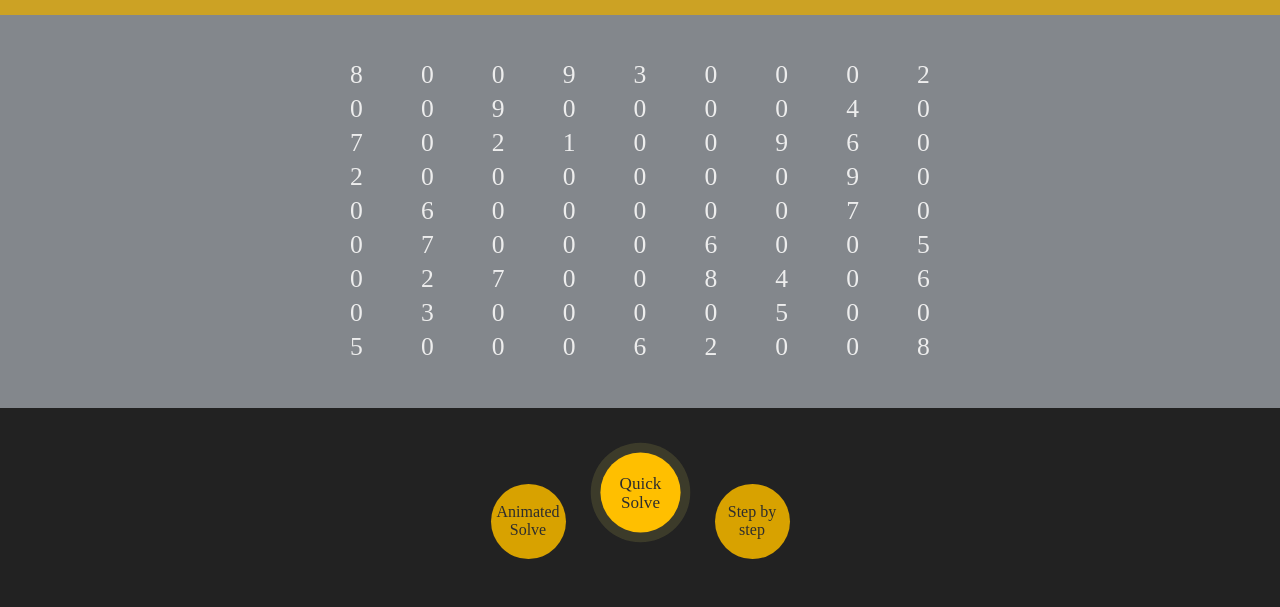
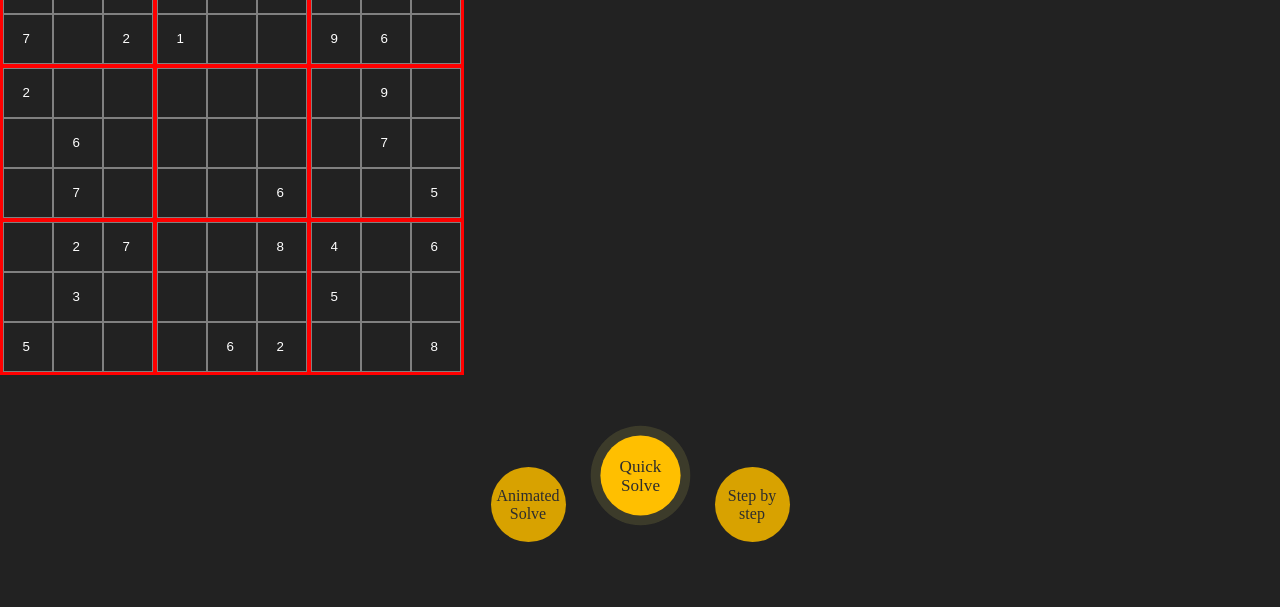
Before and after one commit to gruskal/SudokuSolver, a React app: page / in a window 1280 px wide. Shown: the part 193-800 px from the top of the page. Built offline with nearby package versions, Linux system fonts and the light colour scheme.

Commit message:
[ui] Basic board

```diff
--- a/src/components/CellInputField.js
+++ b/src/components/CellInputField.js
@@ -4,11 +4,18 @@ import styled from "styled-components"
 /* Styles */
 const StyledInput = styled(({
     name,
+    disabled,
     ...rest
 }) => (
-    <input size={1} max={9} min={0} type="number" {...rest} />
+    <input size={1} max={9} min={1} type="number" {...rest} disabled={disabled}/>
 ))`
+    background-color: transparent;
+    color: white;
+    border: none;
+    box-shadow: none;
+    outline: none;
     width: 15px;
+    margin: auto;
     -moz-appearance:textfield;
 
     ::-webkit-inner-spin-button {
@@ -20,41 +27,43 @@ const StyledInput = styled(({
 /* Component */
 const CellInputField = ({
     value,
-    onChange
+    onChange,
+    disabled,
+    ...rest
 }) => {
     const handleChange = (event) => {
         let {
             target
         } = event;
-        if(target.value.length > 1) {
+        if(target.value === 0) {
+            target.value = "";
+        } else if(target.value.length > 1) {
             target.value = target.value.substr(0,1);
         }
         if(onChange) {
             onChange(target.value);
         }
     };
-    const handleFocus = ({
-        target
-    }) => {
-        target.value = "";
+
+    const handleKeyDown = (event) => {
+        if (event.which === 37 || event.which === 38 || event.which === 39 || event.which === 40) {
+            event.preventDefault();
+        }
+        event.target.select();
     };
-    const handleBlur= ({
-        target
-    }) => {
-        if(target.value === "") {
-            target.value = 0;
-            if(onChange) {
-                onChange(target.value);
-            }
-        }
+
+    const handleKeyUp = (event) => {
+        event.target.select();
     };
 
     return (
         <StyledInput
             defaultValue={value}
-            onFocus={handleFocus}
-            onBlur={handleBlur}
+            disabled={disabled}
+            onKeyDown={handleKeyDown}
+            onKeyUp={handleKeyUp}
             onChange={handleChange}
+            {...rest}
         />
     );
 }
--- /dev/null
+++ b/src/components/SudokuBoard/Cell.js
@@ -0,0 +1,56 @@
+import * as React from "react";
+import styled from "styled-components";
+import CellInputField from "../CellInputField"
+
+/* Styles */
+const Text = styled.div`
+  margin: auto;
+`;
+
+const Container = styled.div`
+  cursor: ${({editMode}) => editMode ? "pointer" : "default"};
+  display: flex;
+  width: 50px;
+  height: 50px;
+  border: 1px solid gray;
+  box-sizing: border-box;
+  font-size: 2vw;
+  color: #EDEDED;
+  text-align: center;
+  &:focus-within {
+    outline: 2px solid blue;
+  }
+`;
+
+/* Component */
+const Cell = ({
+  value,
+  editMode,
+  id,
+  index
+}) => {
+
+  const handleFocus = () => {
+    document.getElementById(id).select(); // Select input field
+  }
+
+  return (
+    <Container
+      onFocus={handleFocus}
+      editMode={editMode}
+      tabIndex={editMode ? "-1" : undefined}
+    >
+      <CellInputField
+        value={value === 0 ? "" : value}
+        tabIndex={index}
+        id={id}
+        disabled={!editMode}
+        // onChange={(value) => {
+        //   onUpdate(value, rowIndex, index);
+        // }}
+      />
+    </Container>
+  );
+};
+
+export default Cell;
--- /dev/null
+++ b/src/components/SudokuBoard/Region.js
@@ -0,0 +1,30 @@
+import * as React from "react";
+import styled from "styled-components";
+import Cell from "./Cell"
+
+const CONSTANTS = {
+    rowLength: 3
+}
+
+/* Styles */
+const Container = styled.div`
+  display: flex;
+  flex-wrap: wrap;
+  width: 150px;
+  height: 150px;
+  border: 2px solid red;
+`;
+
+/* Component */
+const Region = ({
+  children
+}) => {
+    return (
+        <Container>
+            {children}
+        </Container>
+    );
+};
+
+Region.CONSTANTS = CONSTANTS;
+export default Region;
--- /dev/null
+++ b/src/components/SudokuBoard/SudokuBoard.js
@@ -0,0 +1,103 @@
+import React, { useState } from "react";
+import styled from "styled-components";
+import Region from "./Region";
+import Cell from "./Cell";
+
+const CONSTANTS = {
+  numRegions: 9,
+  rowLength: 9
+}
+/* Styles */
+const Container = styled.div`
+  border: 1px solid red;
+  display: flex;
+  flex-direction: row;
+  flex-wrap: wrap;
+  width: 462px;
+  height: 462px;
+`;
+
+/* Component */
+class SudokuBoard extends React.Component {
+  constructor(props) {
+    super(props);
+    this.navigationIndex = 0;
+  }
+
+  handleNavigation = (event) => {
+    console.log(event.which)
+    switch(event.which) {
+      case 37: //Arrow left
+        if(this.navigationIndex > 0) {
+          this.navigationIndex--;
+          document.getElementById(`c${this.navigationIndex}`).focus();
+        }
+        break;
+      case 38: //Arrow up
+        if(this.navigationIndex - 9 >= 0) {
+          this.navigationIndex -= 9;
+          document.getElementById(`c${this.navigationIndex}`).focus();
+        }
+        break;
+      case 39: //Arrow right
+        if(this.navigationIndex < 80) {
+          this.navigationIndex ++;
+          document.getElementById(`c${this.navigationIndex}`).focus();
+        }
+        break;
+      case 40: //Arrow down
+        if(this.navigationIndex + 9 <= 80) {
+          this.navigationIndex += 9;
+          document.getElementById(`c${this.navigationIndex}`).focus();
+        }
+        break;
+    }
+  }
+
+  focus = () => {
+    document.getElementById("c0").select();
+  }
+
+  render = () => {
+    const {
+      cells,
+      editMode
+    } = this.props;
+    let {
+      numRegions,
+      rowLength: boardRowLength
+    } = CONSTANTS;
+    let regions = [];
+    let index = 0;
+    const getRegionCells = (cells, index) => ([
+      ...cells.slice(index, index + Region.CONSTANTS.rowLength),
+      ...cells.slice(index + boardRowLength, index + boardRowLength + Region.CONSTANTS.rowLength),
+      ...cells.slice(index + boardRowLength * 2, index + boardRowLength * 2 + Region.CONSTANTS.rowLength)
+    ]);
+    while((index + 20) < cells.length) { // TODO: COMMENT
+      /* Move index to top left of the next region */
+      if(index > 0 && index % boardRowLength === 0) { // If next region is below current
+        index += boardRowLength * 2;
+      }
+      const regionCells = getRegionCells(cells, index);
+      const cellComponents = regionCells.map((cell) => {
+        const cellIndex = cells.indexOf(cell);
+        const identifer = `c${cellIndex}`;
+        return (
+          <Cell key={identifer} id={identifer} value={cell.value} index={cellIndex + 1} editMode={editMode}/>
+        );
+      });
+      regions.push(<Region key={`rtlc${index}`}> {cellComponents} </Region>);
+
+      // If next region is in the same row
+      index += Region.CONSTANTS.rowLength;
+    }
+    return (
+      <Container onKeyDown={this.handleNavigation} tabindex="0">
+        {regions}
+      </Container>
+    );
+  }
+}
+
+export default SudokuBoard;
--- a/src/components/SodokuPlayer.js
+++ b/src/components/SudokuPlayer.js
@@ -42,27 +42,49 @@ function Region() {
 }
 
 class SodokuPlayer {
-	initializeBoard = (rawRows, onStatusUpdate) => {
+	initializeBoard = (rawCells, onStatusUpdate) => {
 		this.currentSolveIndex = 0
 		this.reversing = false;
-		const numRows = rawRows.length;
-		const numColumns = rawRows[0].length;
+		const boardSize = 9;
 		this.cells = [];
 		this.error = false;
-		this.rows = rawRows.map(row => { // Sort raw rows into rows of cells and a list of flattened cells
-			const newRow = new Row();
-			row.forEach(cellValue => {
-				const cell = new Cell(cellValue);
-				this.cells.push(cell); // Flattened array of all cells
-				const error = newRow.append(cell);
-				if(!this.error && error) {
-					this.error = true;
-				}
-			});
-			return newRow;
-		});
+		this.rows = new Array(9);
+		for(let i = 0; i < this.rows.length; i++) {
+			this.rows[i] = new Row();
+		}
+		for (let i = 0; i < rawCells.length; i++) {
+			const cell = new Cell(rawCells[i]);
+			this.cells.push(cell); // Flattened array of all cells
+			const rowNumber = Math.floor(i / 9);
+			const error = this.rows[rowNumber].append(cell);
+			if(!this.error && error) {
+				this.error = true;
+			}
+		}
+		// cells.forEach((cellValue, index) => {
+		// 	const cell = new Cell(cellValue);
+		// 	this.cells.push(cell); // Flattened array of all cells
+		// 	console.log(index)
+		// 	const rowNumber = Math.floor(index / 9);
+		// 	const error = this.rows[rowNumber].append(cell);
+		// 	if(!this.error && error) {
+		// 		this.error = true;
+		// 	}
+		// })
+		// this.rows = rawRows.map(row => { // Sort raw rows into rows of cells and a list of flattened cells
+		// 	const newRow = new Row();
+		// 	row.forEach(cellValue => {
+		// 		const cell = new Cell(cellValue);
+		// 		this.cells.push(cell); // Flattened array of all cells
+		// 		const error = newRow.append(cell);
+		// 		if(!this.error && error) {
+		// 			this.error = true;
+		// 		}
+		// 	});
+		// 	return newRow;
+		// });
 		this.columns = [[], []];
-		for (let i = 0; i < numColumns; i++) { // Create columns from rows of cells
+		for (let i = 0; i < boardSize; i++) { // Create columns from rows of cells
 			const newColumn = new Column();
 			this.rows.forEach(row => {
 				const error = newColumn.append(row.cells[i]);
@@ -73,8 +95,8 @@ class SodokuPlayer {
 			this.columns[i] = newColumn;
 		}
 		this.regions = [];
-		for (let i = 0; i < numRows; i += 3) { // Create regions from rows of cells
-			for (let j = 0; j < numColumns / 3; j++) {
+		for (let i = 0; i < boardSize; i += 3) { // Create regions from rows of cells
+			for (let j = 0; j < boardSize / 3; j++) {
 				const newRegion = new Region();
 				for (let rowNum = 0; rowNum < 3; rowNum++) {
 					const error1 = newRegion.append(this.rows[i + rowNum].cells[j * 3]);
@@ -98,7 +120,7 @@ class SodokuPlayer {
 			onStatusUpdate(EDITSTATUS);
 		}
 	}
-	getRows = () => this.rows;
+	getCells = () => this.cells;
 
 	quickSolve() { // Solves Sodoku with no delay between steps
 		const start = new Date().getTime();
@@ -106,13 +128,13 @@ class SodokuPlayer {
 			if(i < 0) {
 				return {
 					status: "No solution",
-					rows: [...this.rows]
+					cells: [...this.cells]
 				}
 			}
 			const currentCell = this.cells[i];
 			if(currentCell.given) {
 				if(this.reversing) {
-					i -= 2;
+					i -= 2; // Go back to previous step
 				}
 				continue;
 			} else {
@@ -131,24 +153,24 @@ class SodokuPlayer {
 					this.removeCellConstraint(previousCell);
 					previousCell.value = 0;
 				}
-				i -= 2;
+				i -= 2; // Go back to previous step
 			}
 		}
 		return {
 			status: `Completed in ${new Date().getTime() - start}ms`,
-			rows: [...this.rows]
+			cells: [...this.cells]
 		}
 	}
 	solveNextStep() { // Used for step by step and animated solve
 			if(this.currentSolveIndex === this.cells.length) {
 				return {
 					status: "Complete",
-					rows: [...this.rows]
+					cells: [...this.cells]
 				}
 			} else if(this.currentSolveIndex < 0) {
 				return {
 					status: "No solution",
-					rows: [...this.rows]
+					cells: [...this.cells]
 				}
 			}
 			const currentCell = this.cells[this.currentSolveIndex];
@@ -156,7 +178,7 @@ class SodokuPlayer {
 				this.currentSolveIndex = this.reversing ? --this.currentSolveIndex : ++this.currentSolveIndex;
 				return {
 					status: "Working Reverse",
-					rows: [...this.rows]
+					cells: [...this.cells]
 				}
 			} else {
 				this.reversing = false;
@@ -179,7 +201,7 @@ class SodokuPlayer {
 			}
 		return {
 			status: "Working Forward",
-			rows: [...this.rows]
+			cells: [...this.cells]
 		}
 	}
 
--- a/src/components/SodokuViewer.js
+++ b/src/components/SudokuViewer.js
@@ -1,9 +1,9 @@
-import React, { useState } from "react";
+import React, { useState, useRef } from "react";
 import styled from "styled-components";
+import SudokuBoard from "./SudokuBoard/SudokuBoard"
 import {
 	Header,
 	Footer,
-	SodokuBoard
 } from "./layout";
 import {
 	Buoy,
@@ -55,14 +55,15 @@ const Container = styled.div`
 
 /* Component */
 function SodokuViewer({
-	sodokuPlayer,
+	sudokuPlayer,
 	initialBoard,
 	error
 }) {
+	const boardRef = useRef(null);
 	const [currentBoard, setBoard] = useState(initialBoard);
 	const [sodokuRunner, setSodokuRunner] = useState();
 	const [status, setStatus] = useState(error || DEFAULTSTATUS);
-	const [rows, setRows] = useState(sodokuPlayer.getRows());
+	const [cells, setCells] = useState(sudokuPlayer.getCells());
 	const [stepping, setStepping] = useState(false);
 	const [editMode, setEditMode] = useState(false);
 	const complete = status.indexOf("Complete") !== -1;
@@ -71,8 +72,8 @@ function SodokuViewer({
 
 	const resetSodokuBoard = () => {
 		clearInterval(sodokuRunner);
-		sodokuPlayer.initializeBoard(currentBoard);
-		setRows(sodokuPlayer.getRows());
+		sudokuPlayer.initializeBoard(currentBoard);
+		setCells(sudokuPlayer.getCells());
 		setStatus(DEFAULTSTATUS);
 		setStepping(false);
 	}
@@ -83,10 +84,10 @@ function SodokuViewer({
 	const solveNextSodokuStep = () => {
 		const {
 			status,
-			rows
-		} = sodokuPlayer.solveNextStep()
+			cells
+		} = sudokuPlayer.solveNextStep()
 		setStatus(status);
-		setRows(rows);
+		setCells(cells);
 	}
 	const quickSolveSodoku = () => {
 		setStepping(false);
@@ -94,24 +95,23 @@ function SodokuViewer({
 		resetSodokuBoard();
 		const {
 			status,
-			rows
-		} = sodokuPlayer.quickSolve();
+			cells
+		} = sudokuPlayer.quickSolve();
 		setStatus(status);
-		setRows(rows);
+		setCells(cells);
 	}
 	const handleBoardUpdate = (value, rowIndex, cellIndex) => {
-		const newRows = [...rows];
-		newRows[rowIndex].cells[cellIndex] = {value: parseInt(value)};
-		const newBoard = newRows.map((row) => (
-			row.cells.map((cell) => (
-				cell.value
-			))
-		))
-		setBoard(newBoard);
-		sodokuPlayer.initializeBoard(newBoard, setStatus);
-		setRows(sodokuPlayer.getRows());
+		// const newRows = [...rows];
+		// newRows[rowIndex].cells[cellIndex] = {value: parseInt(value)};
+		// const newBoard = newRows.map((row) => (
+		// 	row.cells.map((cell) => (
+		// 		cell.value
+		// 	))
+		// ))
+		// setBoard(newBoard);
+		// sudokuPlayer.initializeBoard(newBoard, setStatus);
+		// setRows(sudokuPlayer.getRows());
 	}
-
 	return (
 		<Container>
 			<StyledHeader
@@ -125,6 +125,7 @@ function SodokuViewer({
 						onClick={() => {
 							setStatus(EDITSTATUS);
 							setEditMode(true);
+							boardRef.current.focus();
 						}}
 					/>
 					: status === EDITSTATUS &&
@@ -137,11 +138,7 @@ function SodokuViewer({
 					/>
 				}
 			</StyledHeader>
-			<SodokuBoard
-				onUpdate={handleBoardUpdate}
-				editMode={editMode}
-				rows={rows}
-			/>
+			<SudokuBoard cells={cells} editMode={editMode} ref={boardRef}/>
 			<StyledFooter>
 				{editMode ? (
 					<ButtonWrapper>
--- a/src/components/index.js
+++ b/src/components/index.js
@@ -1,4 +1,4 @@
 export { default as Buoy } from "./Buoy";
 export { default as CircleButton } from "./CircleButton";
-export { default as SodokuPlayer } from "./SodokuPlayer";
-export { default as SodokuViewer } from "./SodokuViewer";
+export { default as SudokuPlayer } from "./SudokuPlayer";
+export { default as SudokuViewer } from "./SudokuViewer";
--- a/src/components/layout/index.js
+++ b/src/components/layout/index.js
@@ -1,4 +1,4 @@
 export { default as Header } from "./Header";
 export { default as Content } from "./Content";
 export { default as Footer } from "./Footer";
-export { default as SodokuBoard } from "./SodokuBoard";
+export { default as SudokuBoard } from "./SudokuBoard";
--- a/src/index.js
+++ b/src/index.js
@@ -1,8 +1,8 @@
 import React from "react";
 import ReactDOM from "react-dom";
 import styled from "styled-components";
-import SodokuPlayer from "./components/SodokuPlayer"
-import SodokuViewer from "./components/SodokuViewer";
+import SudokuPlayer from "./components/SudokuPlayer"
+import SudokuViewer from "./components/SudokuViewer";
 import {
   Header,
   Content,
@@ -10,16 +10,27 @@ import {
 
 /* Constants */
 const INITIALBOARD = [
-  [8, 0, 0, 9, 3, 0, 0, 0, 2],
-  [0, 0, 9, 0, 0, 0, 0, 4, 0],
-  [7, 0, 2, 1, 0, 0, 9, 6, 0],
-  [2, 0, 0, 0, 0, 0, 0, 9, 0],
-  [0, 6, 0, 0, 0, 0, 0, 7, 0],
-  [0, 7, 0, 0, 0, 6, 0, 0, 5],
-  [0, 2, 7, 0, 0, 8, 4, 0, 6],
-  [0, 3, 0, 0, 0, 0, 5, 0, 0],
-  [5, 0, 0, 0, 6, 2, 0, 0, 8]
+  8, 0, 0, 9, 3, 0, 0, 0, 2,
+  0, 0, 9, 0, 0, 0, 0, 4, 0,
+  7, 0, 2, 1, 0, 0, 9, 6, 0,
+  2, 0, 0, 0, 0, 0, 0, 9, 0,
+  0, 6, 0, 0, 0, 0, 0, 7, 0,
+  0, 7, 0, 0, 0, 6, 0, 0, 5,
+  0, 2, 7, 0, 0, 8, 4, 0, 6,
+  0, 3, 0, 0, 0, 0, 5, 0, 0,
+  5, 0, 0, 0, 6, 2, 0, 0, 8
 ];
+
+// const INITIALBOARD = [
+//    [0,0,0,0,1,4,0,0,0],
+//    [0,3,0,0,0,0,2,0,0],
+//    [0,7,0,0,0,0,0,0,0],
+//    [0,0,0,9,0,0,0,3,0],
+//    [6,0,1,0,0,0,0,0,0],
+//    [0,0,0,0,0,0,0,8,0],
+//    [2,0,0,0,0,0,1,0,4],
+//    [0,0,0,0,5,0,6,0,0],
+//    [0,0,0,7,0,8,0,0,0]];
 
 /* Styles */
 const Container = styled.div`
@@ -38,16 +49,16 @@ const StyledHeader = styled(Header)`
 
 /* Component */
 const App = () => {
-  const sodokuPlayer = new SodokuPlayer();
-  const error = sodokuPlayer.initializeBoard(INITIALBOARD);
+  const sudokuPlayer = new SudokuPlayer();
+  const error = sudokuPlayer.initializeBoard(INITIALBOARD);
 
   return (
     <Container>
-      <StyledHeader>
-        <h1> SodokuSolver </h1>
-      </StyledHeader>
+      {/* <StyledHeader>
+        <h1> SudokuSolver </h1>
+      </StyledHeader> */}
       <Content>
-        <SodokuViewer initialBoard={INITIALBOARD} error={error} sodokuPlayer={sodokuPlayer}/>
+        <SudokuViewer initialBoard={INITIALBOARD} error={error} sudokuPlayer={sudokuPlayer}/>
       </Content>
     </Container>
   );
```
Also changed, not shown: public/index.html (+1 -1 lines), src/components/layout/SudokuBoard.js (renamed from src/components/layout/SodokuBoard.js).
